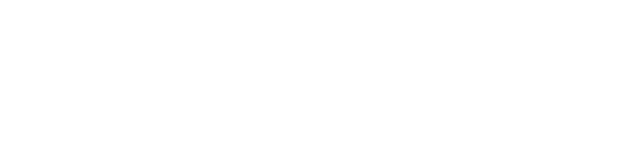
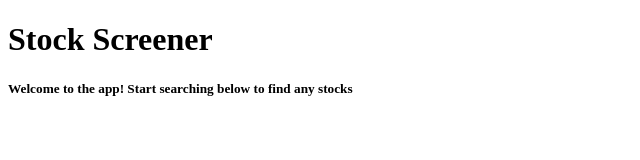
Before and after one commit to jwng12/se100, a plain HTML site: page index.html in a window 1280 px wide. Shown: the whole page, without its empty margins (0-640 px from the left). Drawn offline with Linux system fonts and the light colour scheme.

Commit message:
Update index.html

```diff
--- a/index.html
+++ b/index.html
@@ -6,7 +6,8 @@
 </head>
 
 <body>
-    <!--All displayable webpage content will be coded here-->
+    <h1>Stock Screener</h1>
+    <h5>Welcome to the app! Start searching below to find any stocks</h5>
 </body>
 
 </html>
```
